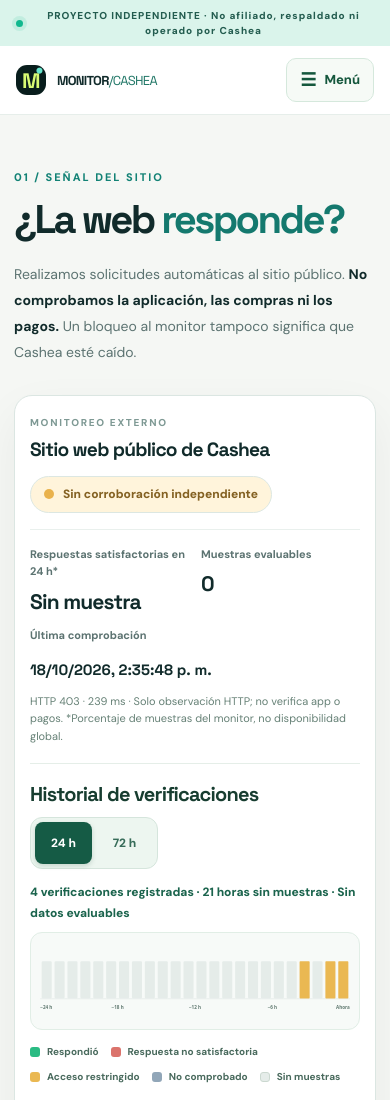
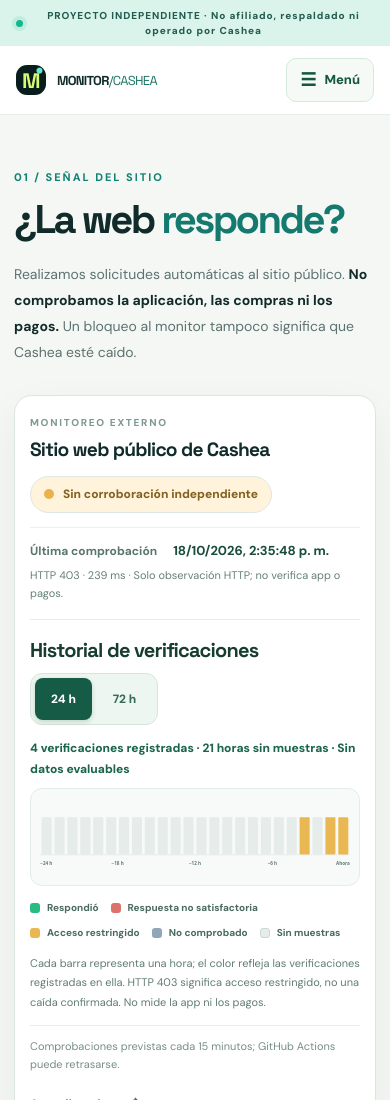
Before and after one commit to medinacaj/monitor-cashea, a website: page index.html in a window 390 px wide. Shown: the top 1100 px of the page. Drawn offline with Linux system fonts and the light colour scheme.

Commit message:
V2.9: eliminar métricas redundantes y simplificar encabezado de monitoreo

```diff
--- a/app.js
+++ b/app.js
@@ -212,13 +212,6 @@ function pintarEstado(data) {
   const desactualizado = !Number.isFinite(actualizado) || ahora - actualizado > 60 * 60 * 1000 || actualizado > ahora + 5 * 60 * 1000;
   $('estado-lista').innerHTML = targets.map(t => {
     const h = Array.isArray(t.history) ? t.history : [];
-    const ult24 = h.filter(x => {
-      const tm = Date.parse(x.t);
-      return Number.isFinite(tm) && tm >= ahora - 86_400_000 && tm <= ahora + 300_000;
-    });
-    const exitos = ult24.filter(x => x.state === 'up' || (!x.state && x.up === true)).length;
-    const evaluables = ult24.filter(x => !['restricted','unknown'].includes(x.state) && x.code !== 0).length;
-    const pct = evaluables ? (100 * exitos / evaluables).toFixed(1) + ' %' : 'Sin muestra';
     const c = t.current || h.at(-1) || {};
     const decision = t.corroboration?.verdict === 'responding' ? 'up' : t.corroboration?.verdict === 'unresponsive' ? 'down' : 'unknown';
     const estado = desactualizado ? 'stale' : decision;
@@ -226,8 +219,8 @@ function pintarEstado(data) {
     const fecha = Date.parse(c.t || data.updated);
     const ultima = Number.isFinite(fecha) ? new Date(fecha).toLocaleString('es-VE') : 'sin fecha válida';
     return '<article class="estado-card ' + estado + '"><div class="estado-card-top"><div><p class="estado-label">MONITOREO EXTERNO</p><h3>' + esc(t.name) + '</h3></div><span class="estado-indicador"><i></i>' + titulo + '</span></div>' +
-      '<div class="estado-metricas"><div><span>Respuestas satisfactorias en 24 h*</span><strong>' + pct + '</strong></div><div><span>Muestras evaluables</span><strong>' + evaluables + '</strong></div><div><span>Última comprobación</span><strong class="dato-hora">' + esc(ultima) + '</strong></div></div>' +
-      '<p class="estado-detalle">HTTP ' + esc(c.code ?? '—') + ' · ' + esc(c.ms ?? '—') + ' ms · Solo observación HTTP; no verifica app o pagos. *Porcentaje de muestras del monitor, no disponibilidad global.</p></article>';
+      '<p class="estado-ultima"><span>Última comprobación</span><strong>' + esc(ultima) + '</strong></p>' +
+      '<p class="estado-detalle">HTTP ' + esc(c.code ?? '—') + ' · ' + esc(c.ms ?? '—') + ' ms · Solo observación HTTP; no verifica app o pagos.</p></article>';
   }).join('');
 }
 async function actualizarEstado() {
--- a/index.html
+++ b/index.html
@@ -12,9 +12,9 @@
   <meta property="og:url" content="https://medinacaj.github.io/monitor-cashea/">
   <meta name="robots" content="index,follow">
   <title>Monitor Cashea — Tu guía independiente</title>
-  <link rel="stylesheet" href="styles.css?v=2.8.0">
+  <link rel="stylesheet" href="styles.css?v=2.9.0">
   <script type="application/ld+json">{"@context":"https://schema.org","@type":"WebSite","name":"Monitor Cashea (no oficial)","url":"https://medinacaj.github.io/monitor-cashea/","inLanguage":"es"}</script>
-  <script type="module" src="app.js?v=2.8.0"></script>
+  <script type="module" src="app.js?v=2.9.0"></script>
 </head>
 <body>
   <a class="saltar" href="#simulador">Ir a la calculadora</a>
--- a/scripts/test-responsive.mjs
+++ b/scripts/test-responsive.mjs
@@ -39,6 +39,8 @@ for (const profile of profiles) {
         unified:rect('.monitor-unificado'),
         hasStatusInsidePanel:!!document.querySelector('.monitor-unificado #estado-lista .estado-card'),
         hasChartInsidePanel:!!document.querySelector('.monitor-unificado #estado-grafica'),
+        noOldPercentage:!document.querySelector('.monitor-unificado .estado-metricas'),
+        lastCheckLabel:document.querySelector('.monitor-unificado .estado-ultima')?.textContent||'',
         statusCardBorder:getComputedStyle(document.querySelector('.monitor-unificado .estado-card')).borderTopWidth,
         chartCardBorder:getComputedStyle(document.querySelector('.monitor-unificado .grafica-estado-card')).borderLeftWidth,
         selectors,
@@ -48,6 +50,8 @@ for (const profile of profiles) {
     assert.deepEqual(details.sectionIds,['estado','simulador','directorio'],'orden de secciones');
     assert.ok(details.hasStatusInsidePanel,'estado no integrado');
     assert.ok(details.hasChartInsidePanel,'gráfico no integrado');
+    assert.ok(details.noOldPercentage,'continúa el bloque de porcentajes redundantes');
+    assert.match(details.lastCheckLabel,/Última comprobación/,'falta fecha de comprobación');
     assert.equal(details.statusCardBorder,'0px','la tarjeta del estado tiene un borde duplicado');
     assert.equal(details.chartCardBorder,'0px','la gráfica tiene un borde duplicado');
     assert.ok(details.doc<=width+1,'scroll horizontal no deseado: '+JSON.stringify(details));
--- a/styles.css
+++ b/styles.css
@@ -704,3 +704,18 @@ html body .calc-section .campo input[type="date"]:not(:focus){background-clip:pa
   #estado .monitor-unificado .estado-metricas div:last-child{grid-column:auto}
   #estado .monitor-unificado .estado-card-top{flex-direction:column}
 }
+
+/* V2.9 — estado + última verificación, sin porcentajes redundantes con gráfica. */
+#estado .monitor-unificado .estado-ultima{
+  display:flex;align-items:baseline;flex-wrap:wrap;gap:7px 16px;
+  border-top:1px solid #e9f0ed;padding-top:16px;margin:17px 0 8px;
+  font-size:12px;line-height:1.5;color:#59766a;
+}
+#estado .monitor-unificado .estado-ultima span{font-weight:700}
+#estado .monitor-unificado .estado-ultima strong{
+  font:700 13px/1.5 'DM Sans',system-ui,sans-serif;color:#194c3c;overflow-wrap:anywhere;
+}
+#estado .monitor-unificado .estado-detalle{margin:0 0 17px}
+@media(max-width:720px){
+  #estado .monitor-unificado .estado-ultima{margin:14px 0 7px;padding-top:13px}
+}
```
Also changed, not shown: PROJECT_STATUS.md (+4 -0 lines), tests/monitor-unified.test.mjs (+12 -0 lines), README.md.
